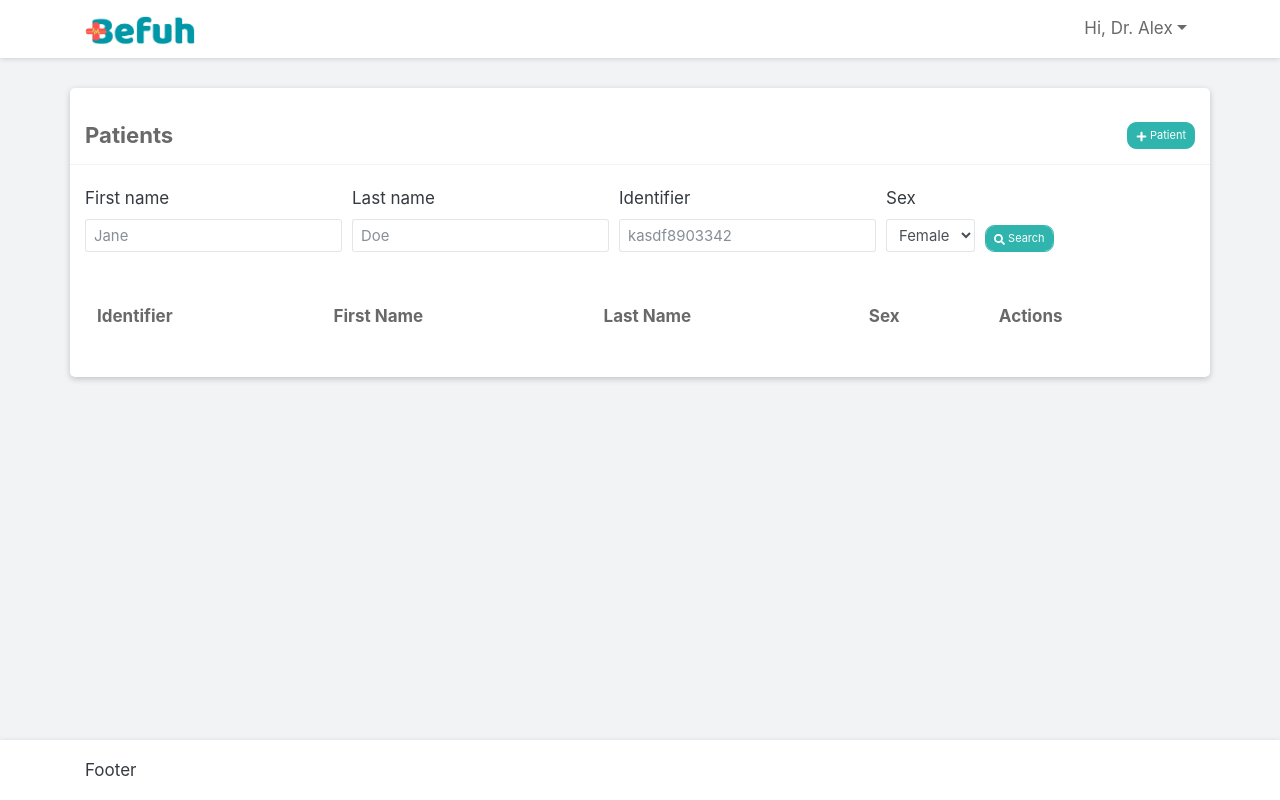
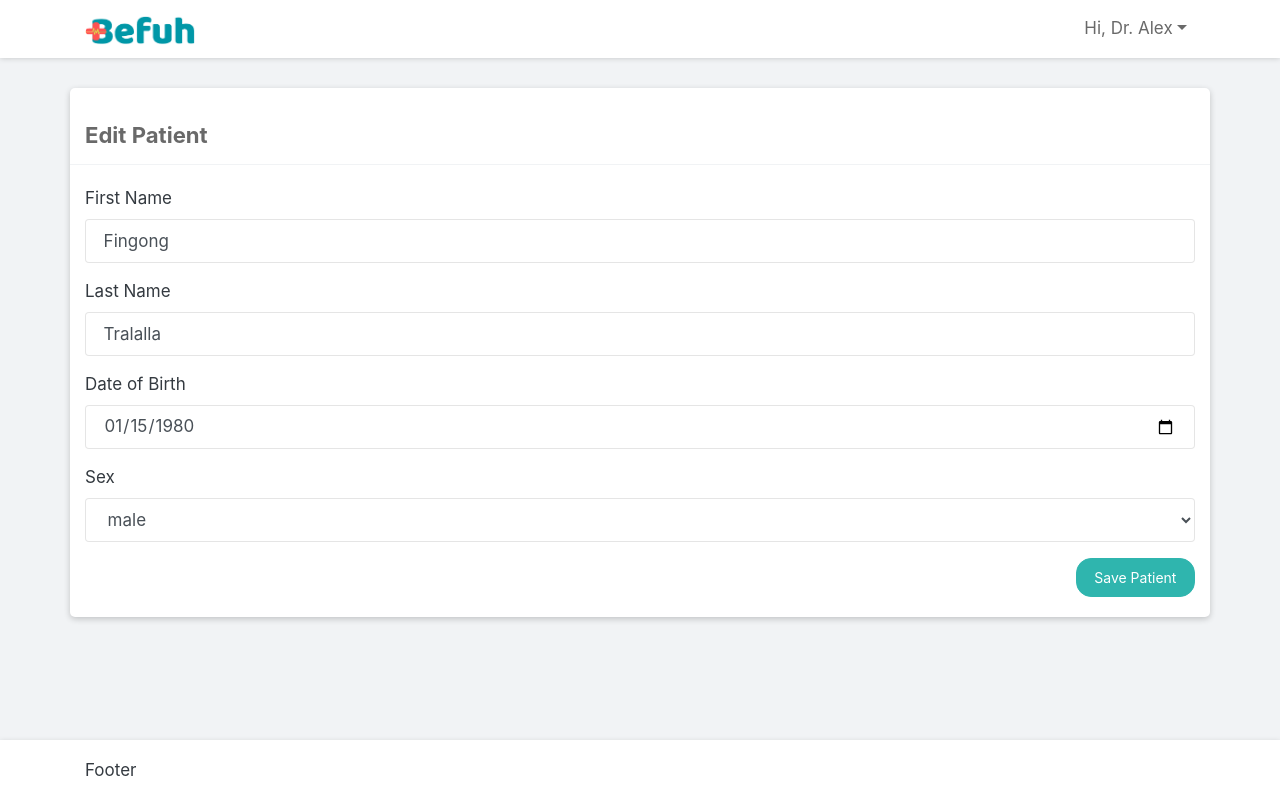
Before and after one commit to Befuh/doctor, a React app: page / in a window 1280 px wide. Built offline with nearby package versions, Linux system fonts and the light colour scheme.

Commit message:
✨ Add edit component

```diff
--- a/src/components/layout/Content.jsx
+++ b/src/components/layout/Content.jsx
@@ -1,22 +1,29 @@
 import React from 'react';
 import { connect } from 'react-redux';
 import { Container } from 'reactstrap';
-import {FaPlus} from 'react-icons/fa';
 import List from '../patients/List';
-import SearchForm from '../patients/Search';
+import Edit from '../patients/Edit';
 
 import './Content.scss';
 
 export const Content = () => (
   <Container className='content'>
-    <div className='title'>
-      <span className='buttons float-right'>
-        <a href='#' className='btn btn-primary btn-sm'><FaPlus/> Patient</a>
-      </span>
-      <h1>Patients</h1>
-    </div>
-    <SearchForm/>
-    <List/>
+    <Edit
+      patient={{
+        id: 8,
+        user_id: 7,
+        identifier: 'ade521',
+        user: {
+          data: {
+            id: 7,
+            first_name: 'Fingong',
+            last_name: 'Tralalla',
+            date_of_birth: '1980-01-15',
+            sex: 'male'
+          }
+        }
+      }}
+    />
   </Container>
 );
 
--- /dev/null
+++ b/src/components/patients/Edit.jsx
@@ -0,0 +1,59 @@
+import PropTypes from 'prop-types';
+import { connect } from 'react-redux';
+import React, { Component, Fragment } from 'react';
+import { Button, Form, FormGroup, Input, Label } from 'reactstrap';
+
+export class Edit extends Component {
+  propTypes = {
+    patient: PropTypes.object.isRequired
+  };
+
+  state = {
+    patient: this.props.patient
+  };
+
+  render () {
+    const {
+      first_name: firstName,
+      last_name: lastName,
+      date_of_birth: dateOfBirth,
+      sex
+    } = this.state.patient.user.data;
+    return (
+      <Fragment>
+        <div className='title'>
+          <h1>Edit Patient</h1>
+        </div>
+        <Form>
+          <FormGroup>
+            <Label for='first_name'>First Name</Label>
+            <Input type='text' id="first_name" placeholder='First Name' value={firstName}/>
+          </FormGroup>
+          <FormGroup>
+            <Label for='last_name'>Last Name</Label>
+            <Input type='text' id="last_name" placeholder='Last Name' value={lastName}/>
+          </FormGroup>
+          <FormGroup>
+            <Label for='date_of_birth'>Date of Birth</Label>
+            <Input type='date' id="date_of_birth" placeholder='Date of Birth' value={dateOfBirth}/>
+          </FormGroup>
+          <FormGroup>
+            <Label for='sex'>Sex</Label>
+            <Input type='select' id="sex" placeholder='Sex' value={sex}>
+              <option>female</option>
+              <option>male</option>
+            </Input>
+          </FormGroup>
+          <div className='text-right'>
+            <Button color='primary'>Save Patient</Button>
+          </div>
+        </Form>
+      </Fragment>
+    )
+  }
+}
+
+const mapStateToProps = () => ({});
+const mapDispatchToProps = () => ({});
+
+export default connect(mapStateToProps, mapDispatchToProps)(Edit);
--- a/src/components/patients/List.jsx
+++ b/src/components/patients/List.jsx
@@ -1,8 +1,9 @@
 import { Table } from 'reactstrap';
 import PropTypes from 'prop-types';
 import { connect } from 'react-redux';
-import React, { PureComponent } from 'react';
-import { FaEye, FaPen } from 'react-icons/fa';
+import { FaEye, FaPen, FaPlus } from 'react-icons/fa';
+import React, { Fragment, PureComponent } from 'react';
+import Search from './Search';
 
 import './List.scss';
 
@@ -14,6 +15,14 @@ class List extends PureComponent {
 
   render () {
     return (
+      <Fragment>
+        <div className='title'>
+          <span className='buttons float-right'>
+            <a href='#' className='btn btn-primary btn-sm'><FaPlus/> Patient</a>
+          </span>
+          <h1>Patients</h1>
+        </div>
+        <Search/>
         <Table striped borderless hover className='patients-list'>
           <thead>
             <tr>
@@ -42,6 +51,7 @@ class List extends PureComponent {
             }
           </tbody>
         </Table>
+      </Fragment>
     )
   }
 }
```
Also changed, not shown: 2 other files (tests, documents, lock files or other folders). Lines whose indentation alone changed are shown as unchanged.
